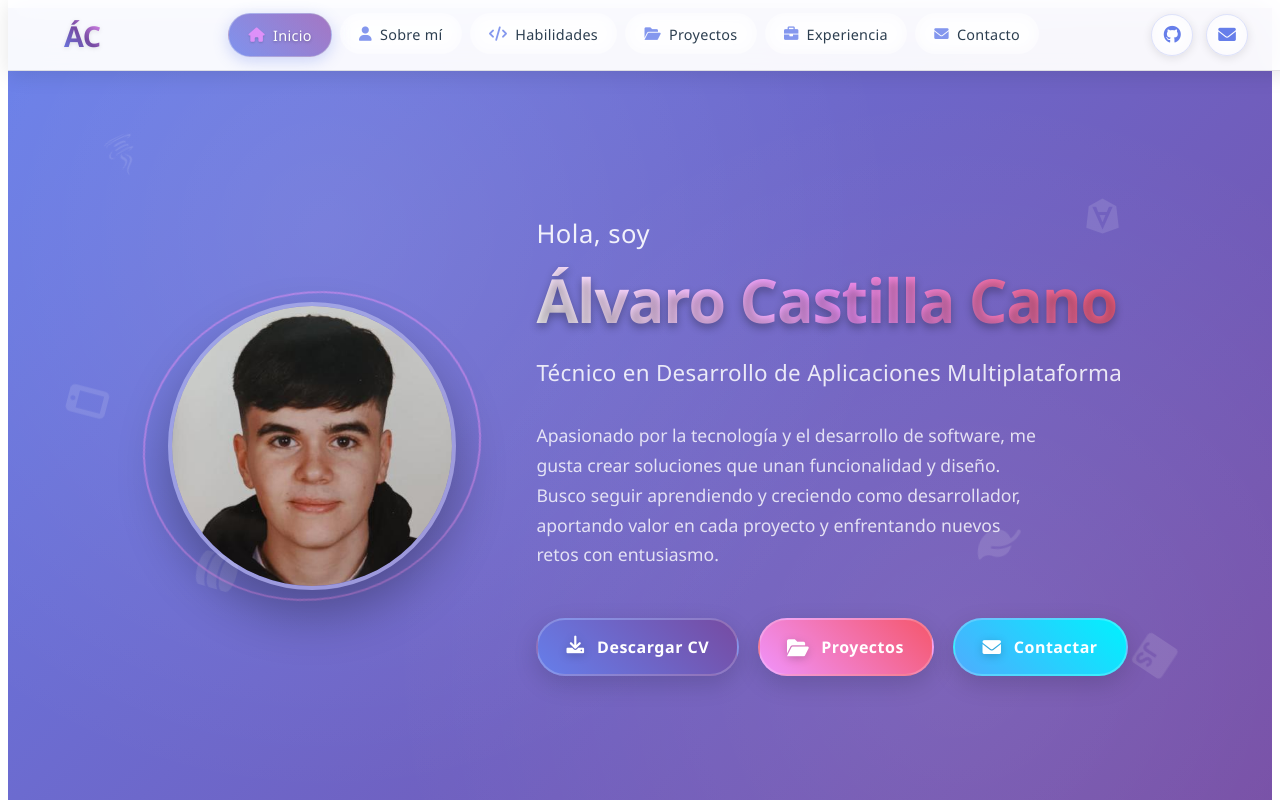
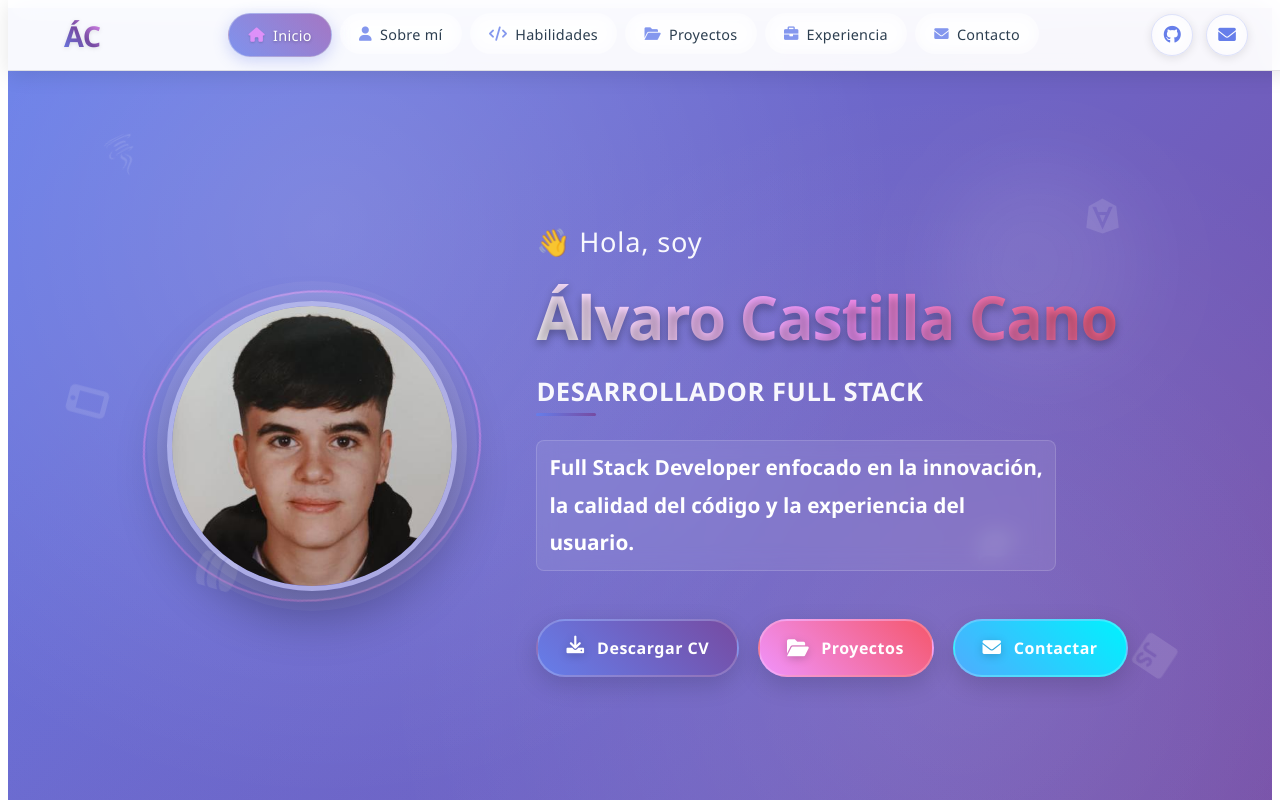
Before and after one commit to alvarocastilla05/Portafolios, an Angular app in the folder Portafolios/: page / in a window 1280 px wide. Shown: the top 800 px of the page. Built offline with nearby package versions, Linux system fonts and the light colour scheme.

Commit message:
Mejora de hero component

```diff
--- a/Portafolios/src/app/components/hero/hero.component.css
+++ b/Portafolios/src/app/components/hero/hero.component.css
@@ -24,9 +24,25 @@
   left: 0;
   right: 0;
   bottom: 0;
-  background: radial-gradient(circle at 25% 25%, rgba(255, 255, 255, 0.1) 0%, transparent 50%),
-              radial-gradient(circle at 75% 75%, rgba(255, 255, 255, 0.08) 0%, transparent 50%);
+  background:
+    radial-gradient(circle at 25% 25%, rgba(255, 255, 255, 0.15) 0%, transparent 50%),
+    radial-gradient(circle at 75% 75%, rgba(255, 255, 255, 0.1) 0%, transparent 50%),
+    radial-gradient(circle at 50% 100%, rgba(102, 126, 234, 0.2) 0%, transparent 70%);
   pointer-events: none;
+}
+
+.hero::after {
+  content: '';
+  position: absolute;
+  top: 20%;
+  right: 10%;
+  width: 200px;
+  height: 200px;
+  background: linear-gradient(45deg, rgba(255, 255, 255, 0.1), rgba(255, 255, 255, 0.05));
+  border-radius: 50%;
+  filter: blur(40px);
+  pointer-events: none;
+  animation: float 6s ease-in-out infinite;
 }
 
 .hero-container {
@@ -58,8 +74,11 @@
   height: 280px;
   border-radius: 50%;
   object-fit: cover;
-  border: 4px solid rgba(255, 255, 255, 0.3);
-  box-shadow: 0 25px 50px rgba(0, 0, 0, 0.3);
+  border: 5px solid rgba(255, 255, 255, 0.4);
+  box-shadow:
+    0 25px 50px rgba(0, 0, 0, 0.3),
+    0 0 0 10px rgba(255, 255, 255, 0.1),
+    0 0 0 20px rgba(255, 255, 255, 0.05);
   position: relative;
   z-index: 2;
   transition: all 0.4s ease;
@@ -67,7 +86,10 @@
 
 .profile-img:hover {
   transform: scale(1.05);
-  box-shadow: 0 30px 60px rgba(0, 0, 0, 0.4);
+  box-shadow:
+    0 30px 60px rgba(0, 0, 0, 0.4),
+    0 0 0 10px rgba(255, 255, 255, 0.2),
+    0 0 0 20px rgba(255, 255, 255, 0.1);
 }
 
 .image-ring {
@@ -86,6 +108,12 @@
   100% { transform: rotate(360deg); }
 }
 
+@keyframes wave {
+  0%, 100% { transform: rotate(0deg); }
+  25% { transform: rotate(20deg); }
+  75% { transform: rotate(-10deg); }
+}
+
 /* Tipografía elegante y moderna */
 .hero-text {
   color: white;
@@ -96,11 +124,20 @@
 }
 
 .hello {
-  font-size: 1.6rem;
-  font-weight: 300;
-  color: rgba(255, 255, 255, 0.9);
-  letter-spacing: 0.5px;
+  font-size: 1.7rem;
+  font-weight: 400;
+  color: rgba(255, 255, 255, 0.95);
+  letter-spacing: 0.8px;
   font-family: 'Segoe UI', Tahoma, Geneva, Verdana, sans-serif;
+  position: relative;
+  display: inline-block;
+  padding: 8px 0;
+}
+
+.hello::before {
+  content: '👋';
+  margin-right: 8px;
+  animation: wave 2s ease-in-out infinite;
 }
 
 .hero-name {
@@ -118,23 +155,49 @@
 }
 
 .hero-title {
-  font-size: 1.4rem;
-  font-weight: 500;
-  color: rgba(255, 255, 255, 0.85);
+  font-size: 1.6rem;
+  font-weight: 700;
+  color: rgba(255, 255, 255, 0.95);
   margin-bottom: 2rem;
-  line-height: 1.4;
+  line-height: 1.3;
   font-family: 'Segoe UI', system-ui, sans-serif;
-  letter-spacing: 0.3px;
+  letter-spacing: 0.5px;
+  text-transform: uppercase;
+  position: relative;
+}
+
+.hero-title::after {
+  content: '';
+  position: absolute;
+  bottom: -8px;
+  left: 0;
+  width: 60px;
+  height: 3px;
+  background: linear-gradient(90deg, #667eea, #764ba2);
+  border-radius: 2px;
 }
 
 .hero-description {
-  font-size: 1.1rem;
-  line-height: 1.7;
-  color: rgba(255, 255, 255, 0.8);
+  font-size: 1.2rem;
+  line-height: 1.8;
+  color: rgba(255, 255, 255, 0.85);
   margin-bottom: 2.5rem;
-  max-width: 500px;
+  max-width: 520px;
   font-family: 'Segoe UI', system-ui, sans-serif;
   font-weight: 400;
+}
+
+.slogan-highlight {
+  color: #ffffff;
+  font-weight: 600;
+  font-size: 1.3rem;
+  position: relative;
+  display: inline-block;
+  padding: 8px 12px;
+  background: rgba(255, 255, 255, 0.08);
+  border-radius: 8px;
+  border: 1px solid rgba(255, 255, 255, 0.15);
+  backdrop-filter: blur(10px);
 }
 
 /* Botones de acción mejorados */
@@ -492,11 +555,16 @@
   }
 
   .hero-title {
-    font-size: 1.2rem;
+    font-size: 1.3rem;
   }
 
   .hero-description {
-    font-size: 1rem;
+    font-size: 1.1rem;
+  }
+
+  .slogan-highlight {
+    font-size: 1.1rem;
+    padding: 6px 10px;
   }
 
   .hero-actions {
--- a/Portafolios/src/app/components/hero/hero.component.html
+++ b/Portafolios/src/app/components/hero/hero.component.html
@@ -15,11 +15,10 @@
 
         <h1 class="hero-name">Álvaro Castilla Cano</h1>
 
-        <h2 class="hero-title">Técnico en Desarrollo de Aplicaciones Multiplataforma</h2>
+        <h2 class="hero-title">Desarrollador Full Stack</h2>
 
         <p class="hero-description">
-          Apasionado por la tecnología y el desarrollo de software, me gusta crear soluciones que unan funcionalidad y diseño.
-Busco seguir aprendiendo y creciendo como desarrollador, aportando valor en cada proyecto y enfrentando nuevos retos con entusiasmo.
+          <span class="slogan-highlight">Full Stack Developer enfocado en la innovación, la calidad del código y la experiencia del usuario.</span>
         </p>
 
         <!-- Botones de acción principales -->
```
